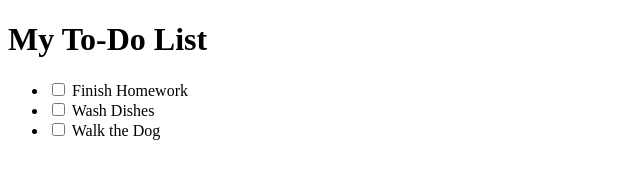
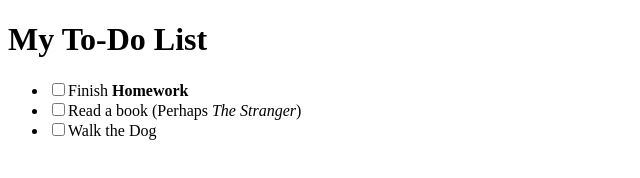
Before and after one commit to Halila2727/ToDoList, a plain HTML site: page index.html in a window 1280 px wide. Shown: the whole page, without its empty margins (0-640 px from the left). Drawn offline with Linux system fonts and the light colour scheme.

Commit message:
working on html

```diff
--- a/index.html
+++ b/index.html
@@ -1,16 +1,16 @@
 <!DOCTYPE html>
 <html lang="en">
 <head>
-    <meta charet="UTF-8">
+    <meta charset="UTF-8">
     <meta name="viewport" content="width=device-width, initial-scale=1.0">
     <title>My To-Do List</title>
 </head>
 <body>
     <h1>My To-Do List</h1>
     <ul>
-        <li><input type="checkbox"> Finish Homework</li>
-        <li><input type="checkbox"> Wash Dishes</li>
-        <li><input type="checkbox"> Walk the Dog</li>
+        <li><input type="checkbox">Finish <b>Homework</b></li>
+        <li><input type="checkbox">Read a book (Perhaps <i>The Stranger</i>)</li>
+        <li><input type="checkbox">Walk the Dog</li>
     </ul>
 </body>
 </html>
```
